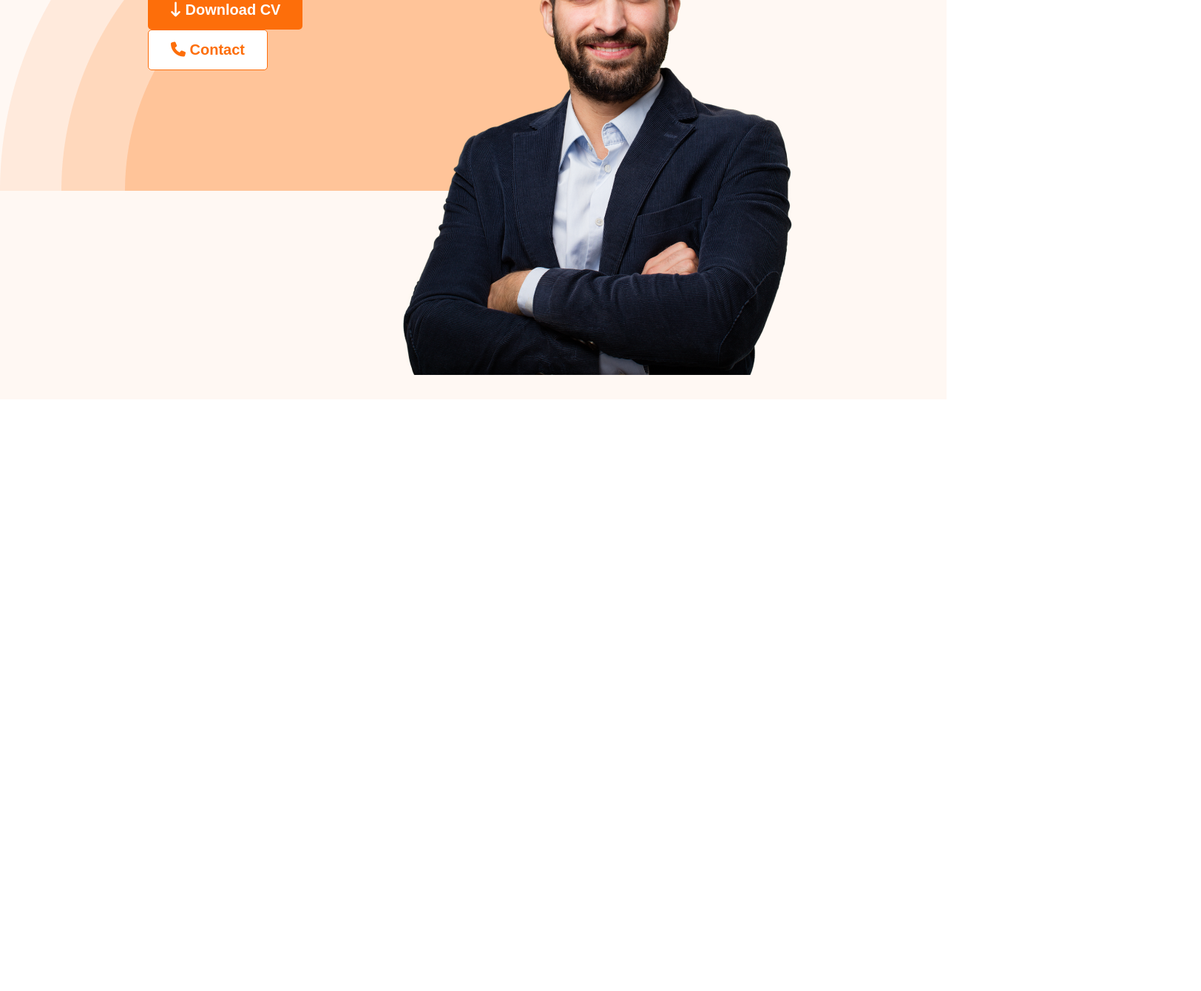
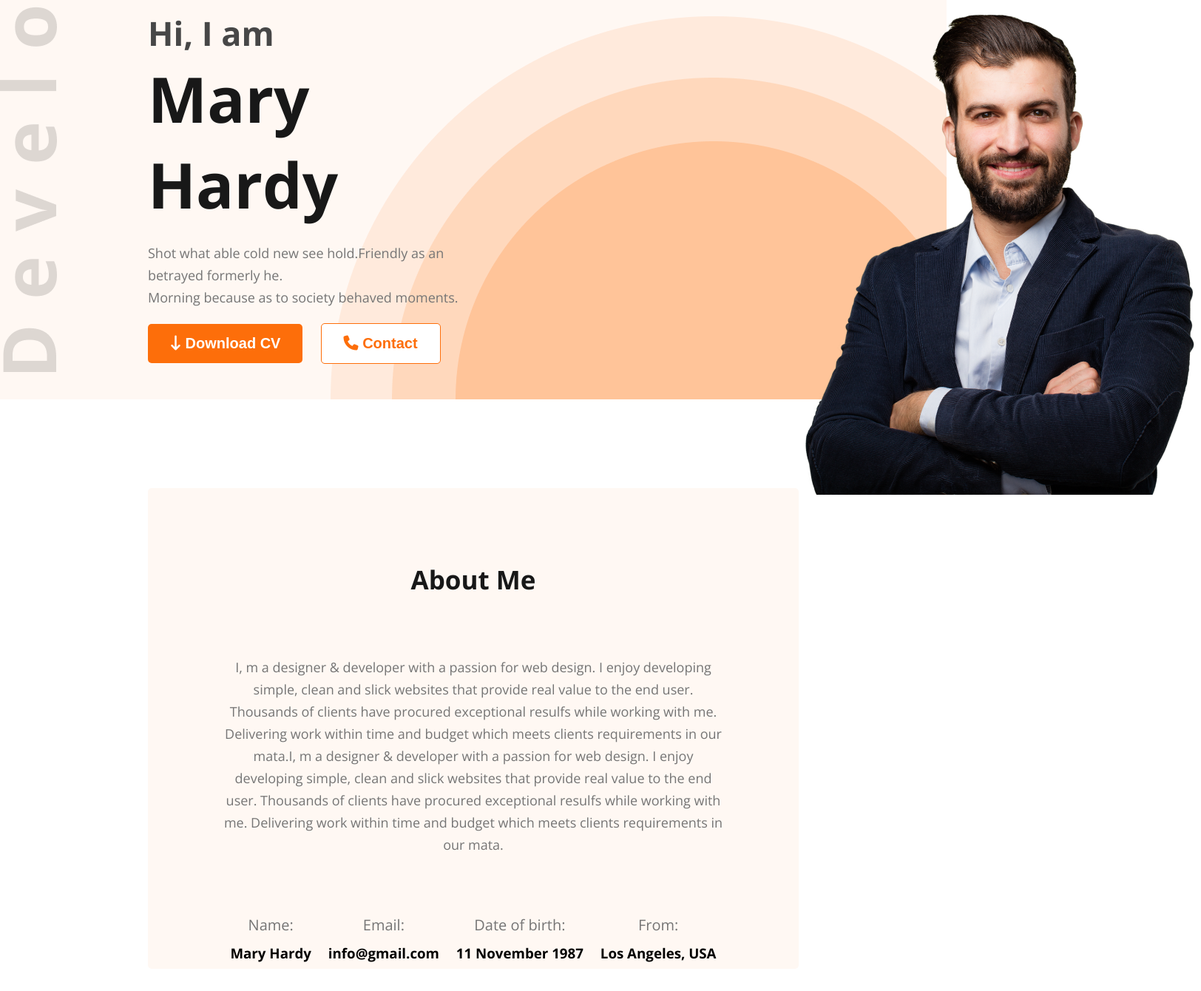
Before and after one commit to reyad-hasan/Remake-Protfolio-website, a plain HTML site: page index.html in a window 1280 px wide. Shown: the part 260-1600 px from the top of the page at 74% size, 1624 px wide, since content can reach past the window. Before the commit the page ends 800 px from the top, so only its background shows below. Drawn offline with nearby package versions, Linux system fonts and the light colour scheme.

Commit message:
complete about section

```diff
--- a/css/style.css
+++ b/css/style.css
@@ -22,6 +22,7 @@
     font-size: 20px;
     font-weight: 700;
     padding: 15px 30px;
+    margin-left: 20px;
 }
 
 body {
@@ -33,8 +34,9 @@ header {
     background: #FFF8F3;
     height: 100vh;
     padding: 0 200px;
-    background-image: url(../images/header_bg.png);
+    background-image: url(../images/header_bg.png), url(../images/developer.png);
     background-repeat: no-repeat;
+    background-position: bottom right, top left;
 
 }
 
@@ -73,6 +75,80 @@ nav a {
 }
 
 /* head title and img styles start from here */
-.heading-container{
+.heading-container {
     display: flex;
+    align-items: center;
 }
+
+.heading-column-2 {
+    width: 50%;
+    margin-top: 162px;
+}
+
+.title-a-am {
+    color: #474747;
+    font-size: 45px;
+    font-weight: 600;
+}
+
+.title-mary-hardy {
+    color: #181818;
+    font-size: 85px;
+    font-weight: 700;
+    margin: 0px 0px;
+}
+
+.title-description {
+    color: #757575;
+    font-size: 18px;
+    font-style: normal;
+    font-weight: 400;
+    line-height: 30px;
+    margin: 20px 0px;
+}
+
+.title-image {
+    margin-left: 400px;
+}
+
+/* about section styles start from here */
+.about-section {
+    border-radius: 5px;
+    background: #FFF8F3;
+    height: 650px;
+    margin: 120px 200px;
+}
+
+.about-container {
+    padding: 100px;
+}
+
+.about-title {
+    color: #181818;
+    text-align: center;
+    font-size: 35px;
+    font-weight: 700;
+}
+
+.about-description {
+    color: #757575;
+    text-align: center;
+    font-size: 18px;
+    font-weight: 400;
+    line-height: 30px;
+    margin: 80px 0px;
+}
+
+.about-info {
+    display: flex;
+    justify-content: space-around;
+    align-items: center;
+}
+
+.about-name {
+    color: #757575;
+    text-align: center;
+    font-size: 20px;
+    font-weight: 300;
+    margin-bottom: 12px;
+}
--- a/index.html
+++ b/index.html
@@ -26,21 +26,48 @@
 
         <!-- headdin and img section start from here -->
         <div class="heading-container">
-            <div class="heading-column">
+            <div class="heading-column-1">
                 <h3 class="title-a-am">Hi, I am</h3>
                 <h1 class="title-mary-hardy">Mary Hardy</h1>
-                <p class="title-description">Shot what able cold new see hold.Friendly as an betrayed formerly he.
+                <p class="title-description">Shot what able cold new see hold.Friendly as an betrayed formerly he. <br>
                     Morning because as to society behaved moments.</p>
                 <button class="btn-primary"> <i class="fa-solid fa-arrow-down-long"></i> Download CV</button>
                 <button class="btn-primary2"> <i class="fa-solid fa-phone"></i> Contact</button>
             </div>
-            <div class="heading-column">
-                <img src="images/hardy.png" alt="Hardy">
+            <div class="heading-column-2">
+                <img class="title-image" src="images/hardy.png" alt="Hardy">
             </div>
         </div>
     </header>
+    <!-- main section start from here -->
     <main>
-
+        <!-- about section start from here -->
+        <section class="about-section">
+            <div class="about-container">
+                <h3 class="about-title">About Me</h3>
+                <p class="about-description">I, m a designer & developer with a passion for web design. I enjoy
+                    developing simple, clean and slick websites that provide real value to the end user. Thousands of
+                    clients have procured exceptional resulfs while working with me. Delivering work within time and
+                    budget which meets clients requirements in our mata.I, m a designer & developer with a passion for web design. I enjoy developing simple, clean and slick websites that provide real value to the end user. Thousands of clients have procured exceptional resulfs while working with me. Delivering work within time and budget which meets clients requirements in our mata.</p>
+                <div class="about-info">
+                    <div class="about-details">
+                        <h4 class="about-name">Name:</h4>
+                        <h3 class="about-f-name">Mary Hardy</h3>
+                    </div>
+                    <div class="about-details">
+                        <h4 class="about-name">Email:</h4>
+                        <h3 class="about-f-name">info@gmail.com</h3>
+                    </div>
+                    <div class="about-details">
+                        <h4 class="about-name">Date of birth:</h4>
+                        <h3 class="about-f-name">11 November 1987</h3>
+                    </div>
+                    <div class="about-details">
+                        <h4 class="about-name">From:</h4>
+                        <h3 class="about-f-name">Los Angeles, USA</h3>
+                    </div>
+                </div>
+        </section>
     </main>
     <footer>
 
```
